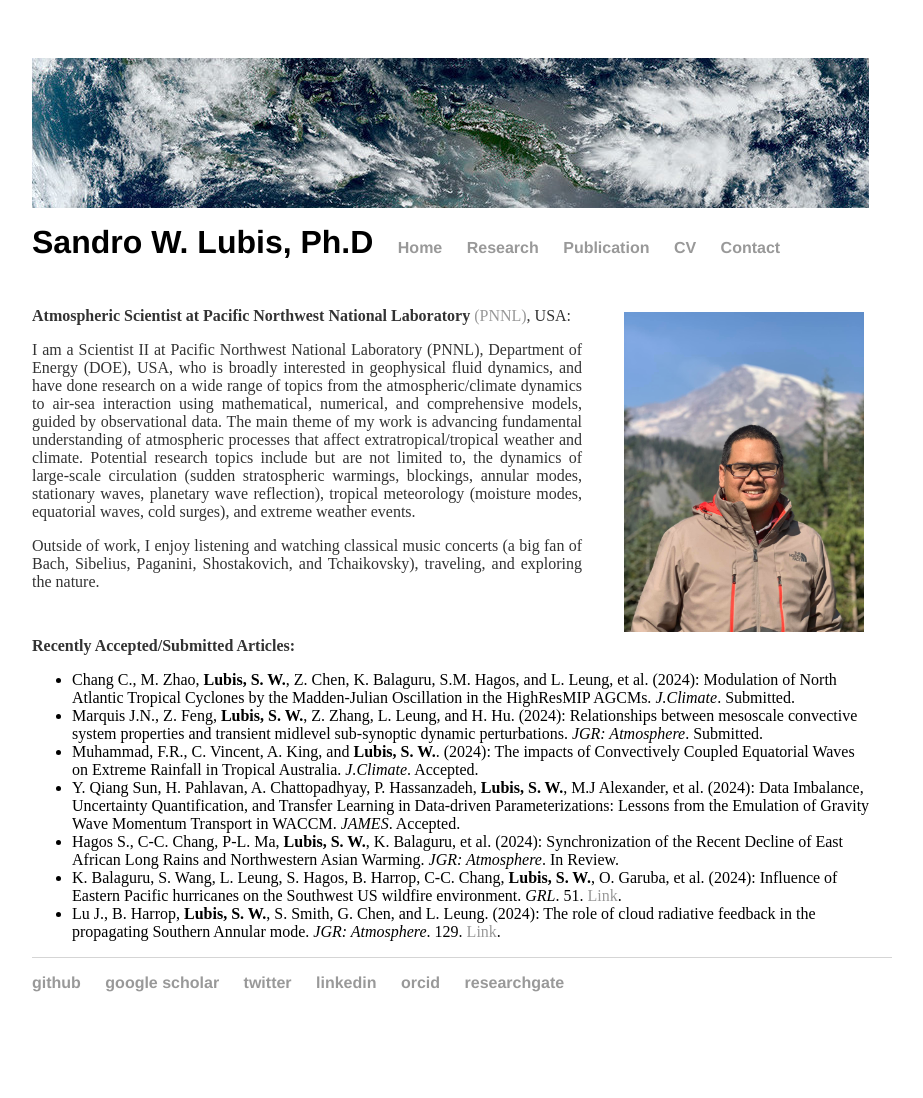
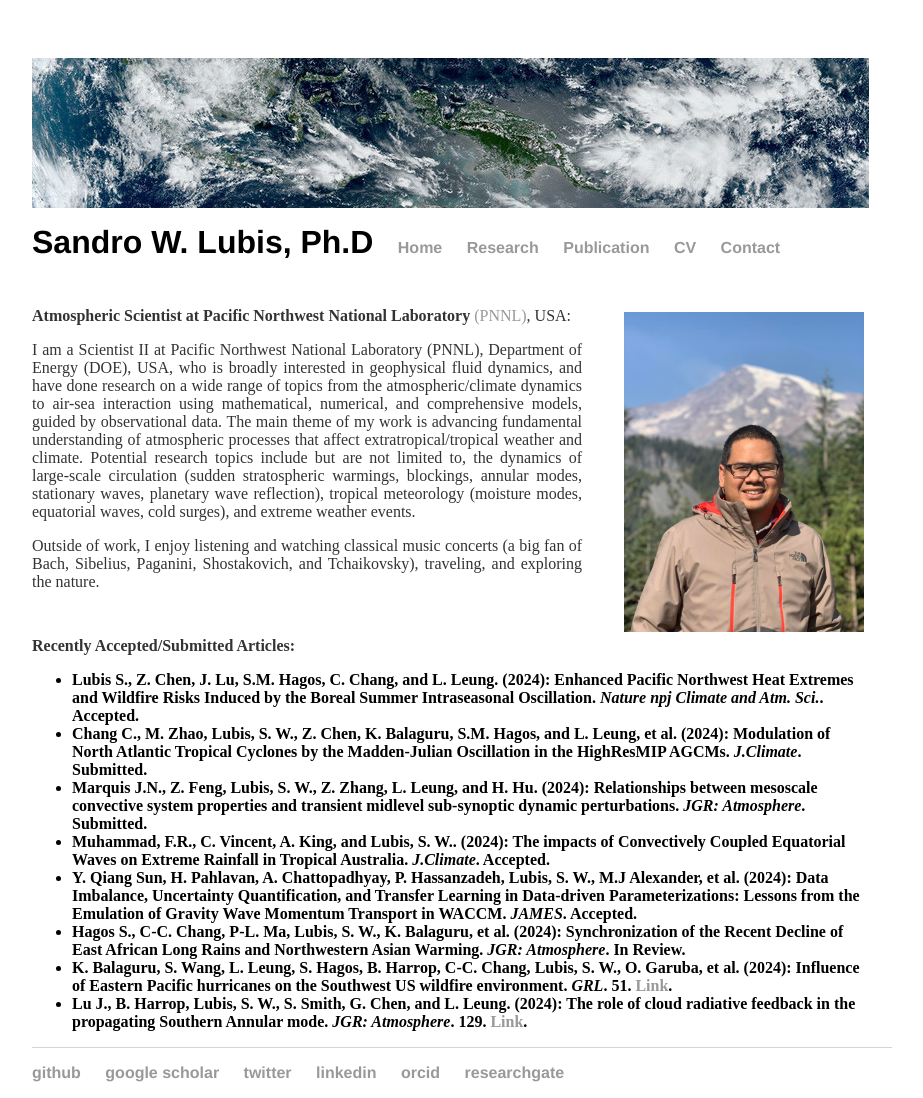
Before and after one commit to sandrolubis/sandrolubis.github.io, a Jekyll site: the page built from index.html, in a window 1280 px wide. Shown: the whole page, without its empty margins (276-1199 px from the left). Built offline with Jekyll 4.4.1, drawn with Linux system fonts in a browser that asks for light colours; before the commit the page ends 1008 px from its top, so only the background shows below that.

Commit message:
Update index.html

```diff
--- a/index.html
+++ b/index.html
@@ -46,6 +46,7 @@
 
 	<p class="ex", style="padding-top:30px"><font size=3><b>Recently Accepted/Submitted Articles:</b></p>
 		<ul class="ex">
+		<li> <b>Lubis S.<b>, Z. Chen, J. Lu, S.M. Hagos, C. Chang, and L. Leung. (2024): Enhanced Pacific Northwest Heat Extremes and Wildfire Risks Induced by the Boreal Summer Intraseasonal Oscillation. <i>Nature npj Climate and Atm. Sci.</i>. Accepted.</li>
 		<li> Chang C., M. Zhao, <b>Lubis, S. W.</b>, Z. Chen, K. Balaguru, S.M. Hagos, and L. Leung, et al. (2024): Modulation of North Atlantic Tropical Cyclones by the Madden-Julian Oscillation in the HighResMIP AGCMs. <i>J.Climate</i>. Submitted.</li>
 		<li> Marquis J.N., Z. Feng, <b>Lubis, S. W.</b>, Z. Zhang, L. Leung, and H. Hu. (2024): Relationships between mesoscale convective system properties and transient midlevel sub-synoptic dynamic perturbations. <i>JGR: Atmosphere</i>. Submitted.</li>
                 <li> Muhammad, F.R., C. Vincent, A. King, and <b>Lubis, S. W.</b>. (2024): The impacts of Convectively Coupled Equatorial Waves on Extreme Rainfall in Tropical Australia. <i>J.Climate</i>. Accepted.</li>
```
